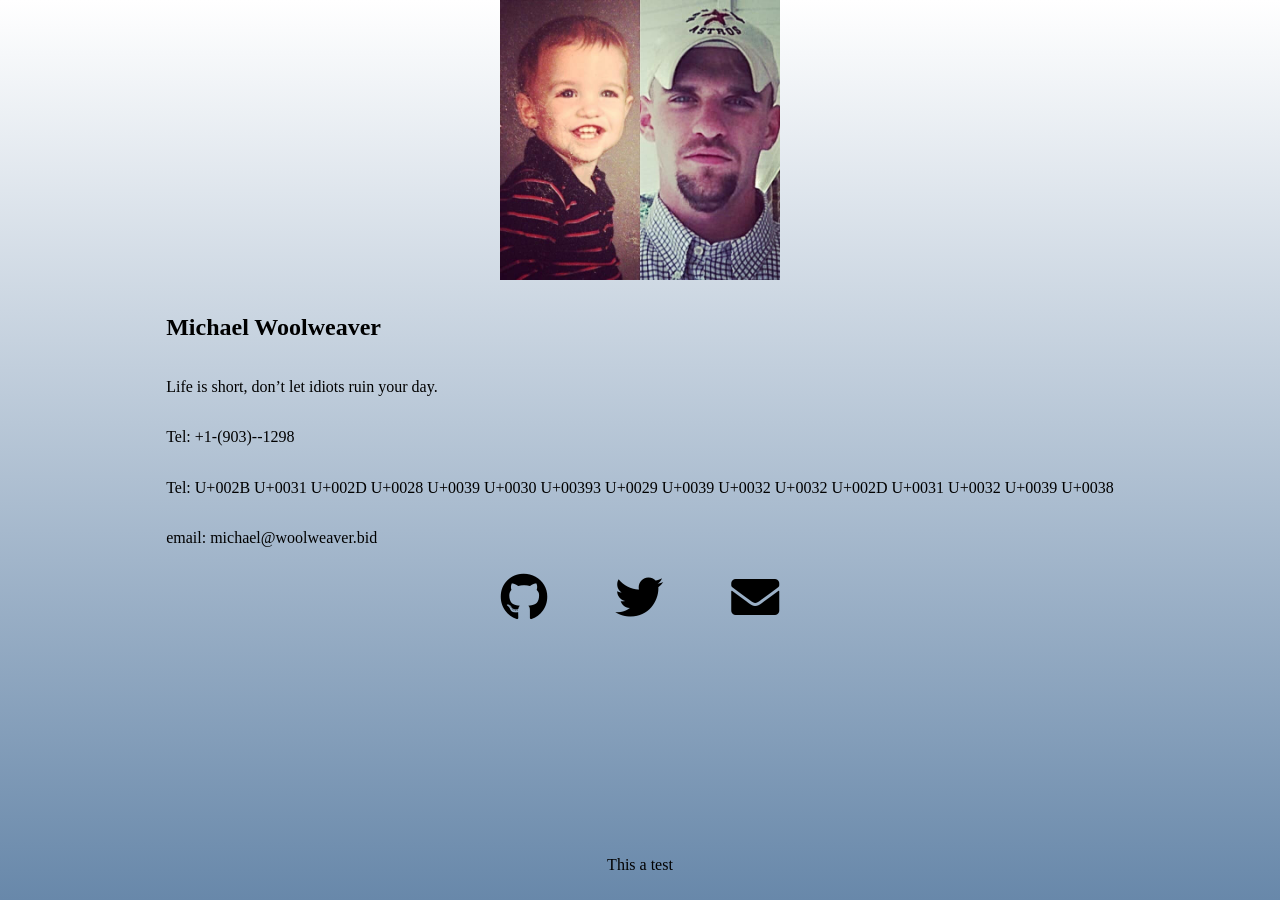
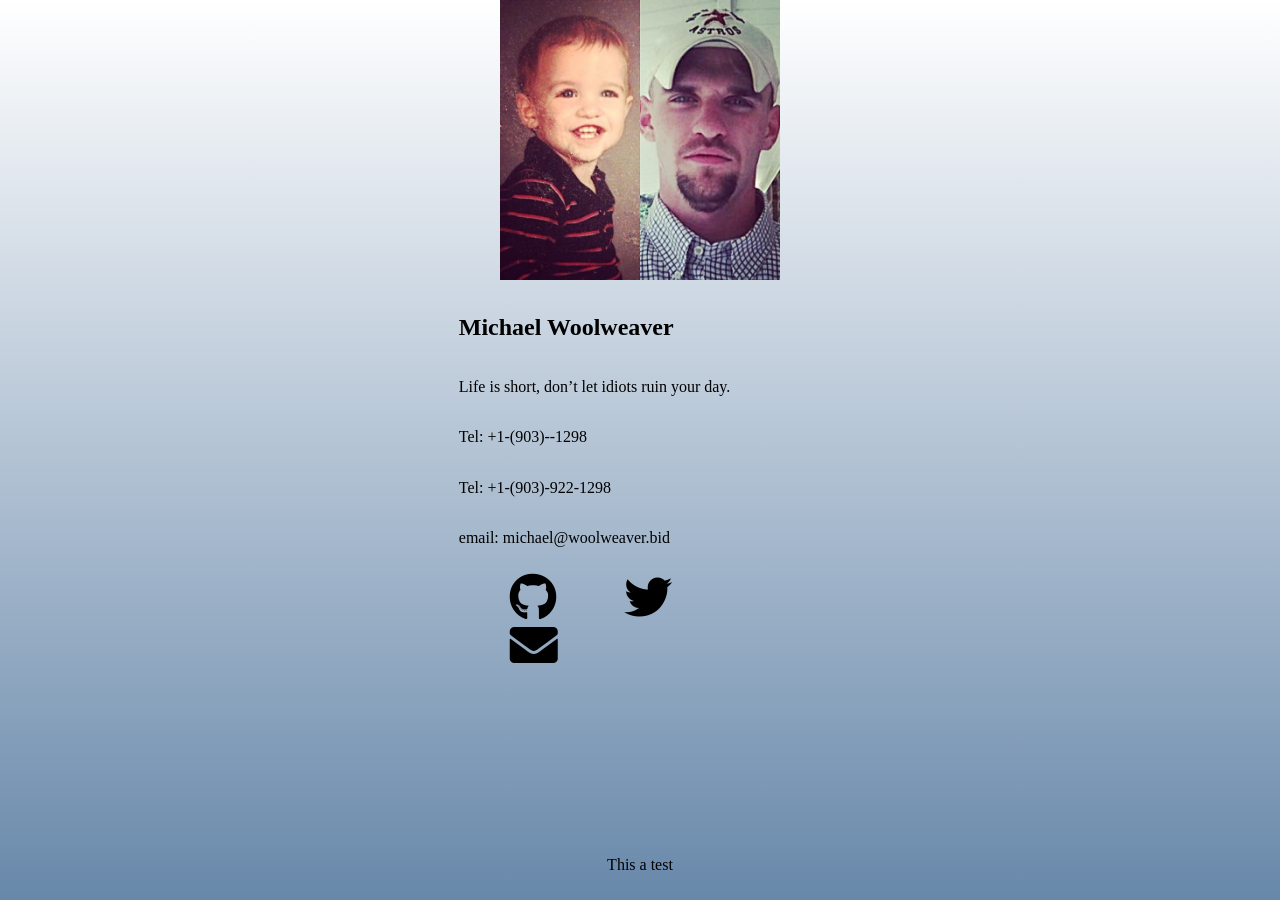
Before and after one commit to mwoolweaver/contigo, a Jekyll site: the page built from index.html, in a window 1280 px wide. Built offline with Jekyll 4.4.1, drawn with Linux system fonts in a browser that asks for light colours; nearby versions of some CDN libraries.

Commit message:
Update index.html

```diff
--- a/index.html
+++ b/index.html
@@ -9,7 +9,7 @@
     <body>
         <p>Life is short, don’t let idiots ruin your day.</p>
         <p>Tel: +1-(903)--1298</p>
-        <p>Tel: U+002B U+0031 U+002D U+0028 U+0039 U+0030 U+00393 U+0029 U+0039 U+0032 U+0032 U+002D U+0031 U+0032 U+0039 U+0038</p>
+        <p>Tel: &#x2b;&#x31;&#x2d;&#x28;&#x39;&#x30;&#x33;&#x29;&#x2d;&#x39;&#x32;&#x32;&#x2d;&#x31;&#x32;&#x39;&#x38;</p>
         <p>email: michael@woolweaver.bid</p>
     </body>
     <footer>
```
